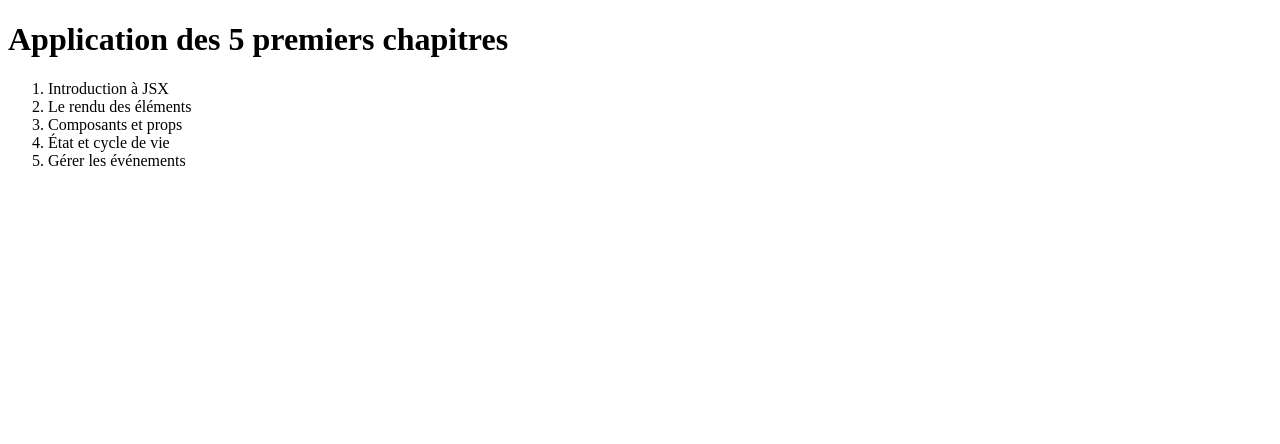
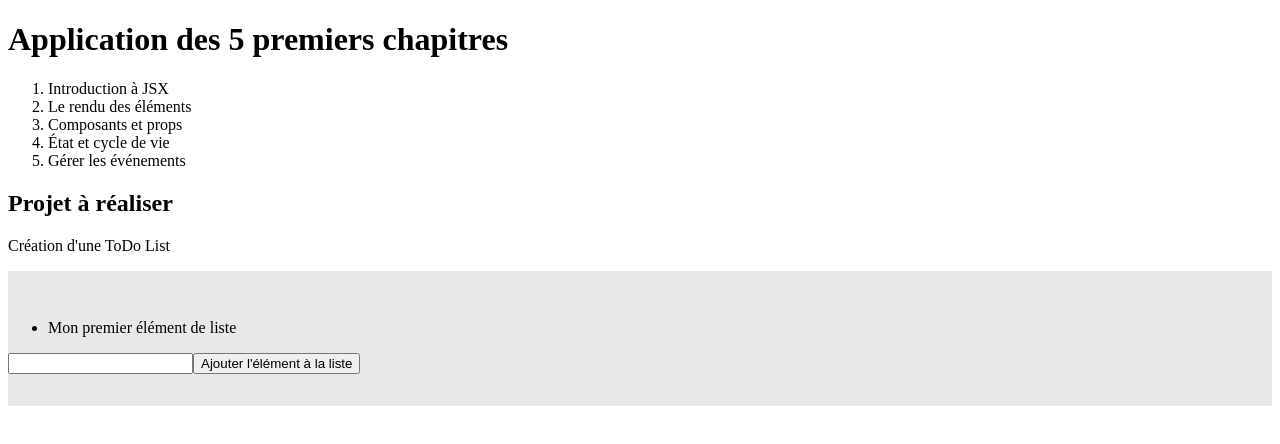
Before and after one commit to wJumelle/react-decouverte, a plain HTML site: page src/tp1.html in a window 1280 px wide. Drawn offline with nearby package versions, Linux system fonts and the light colour scheme.

Commit message:
Début du travail autour de la ToDoList - Blocage autour du passage de la valeur de l'input au composant

```diff
--- a/src/js/tp1.js
+++ b/src/js/tp1.js
@@ -0,0 +1,35 @@
+'use strict';
+
+class ToDoList extends React.Component {
+    constructor(props) {
+        super(props);
+        this.state = { list: [], inputValue: "" };
+
+        this.addItemToList = this.addItemToList.bind(this);
+    }
+
+    addItemToList() {
+        this.setState( list.push(document.getElementById));
+    }
+
+    updatedValue() {
+        // this.setState({inputValue: this.value });
+    }
+
+    render() {
+        return (
+            <div>
+                <ul>
+                    <li>Mon premier élément de liste</li>
+                </ul>
+                <input id="newItem" type="text" value="" onChange={this.updatedValue} />
+                <button onClick={this.addItemToList}>Ajouter l'élément à la liste</button>
+            </div>
+        )
+    }
+}
+
+ReactDOM.render(
+    <ToDoList />,
+    document.getElementById('app-todolist')
+);
--- a/src/tp1.html
+++ b/src/tp1.html
@@ -23,6 +23,14 @@
         <li>État et cycle de vie</li>
         <li>Gérer les événements</li>
     </ol>
+
+    <h2>Projet à réaliser</h2>
+    <p>
+        Création d'une ToDo List
+    </p>
+
+    <div id="app-todolist"></div>
+
     <!-- Charge React -->
     <!-- Remarque : pour le déploiement, remplacez "development.js" par "production.min.js" -->
     <script src="https://unpkg.com/react@16/umd/react.development.js" crossorigin></script>
```
